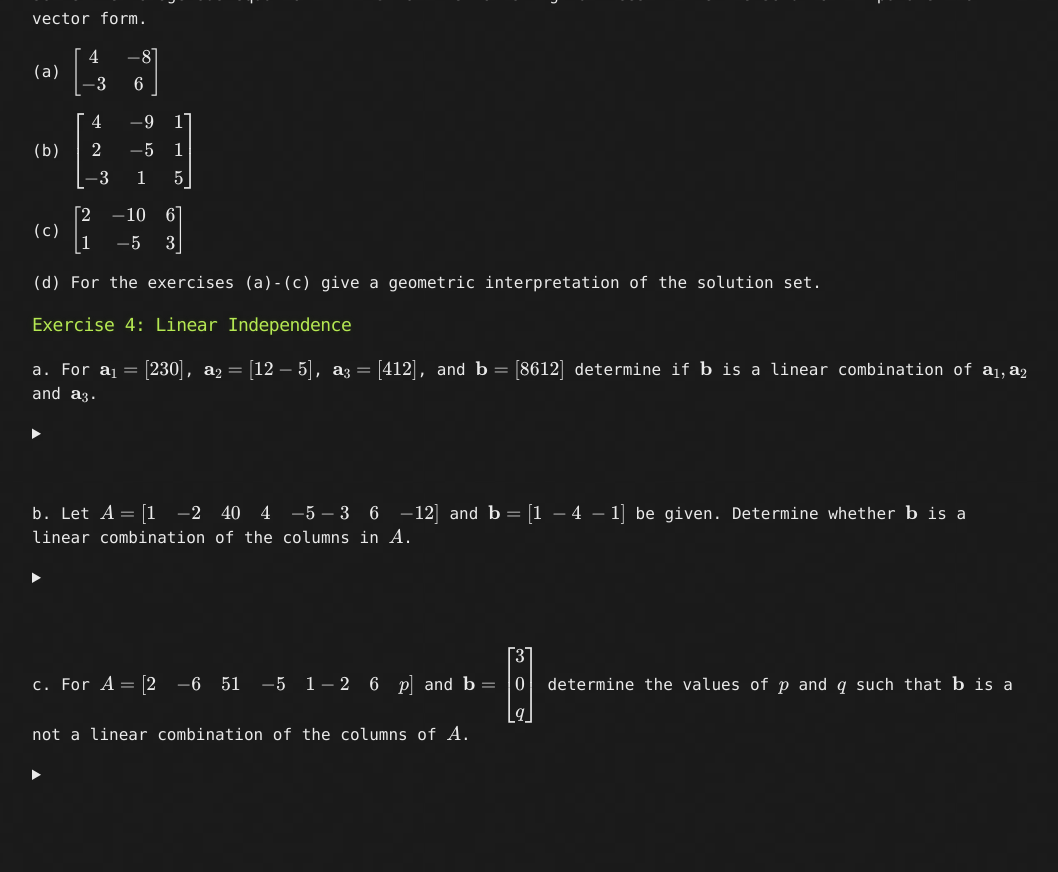
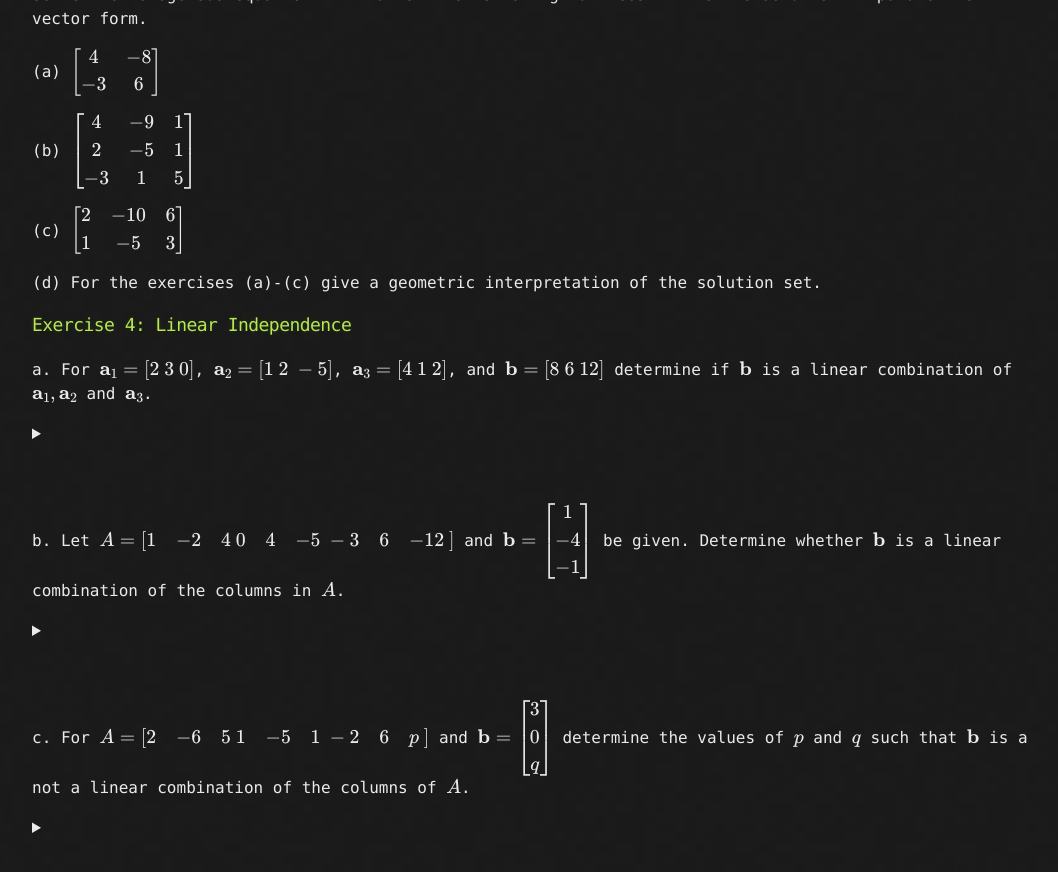
Before and after one commit to RBrooksDK/MSE1, a Jekyll site: the page built from 01_Getting_started_-_Basic_Arithmetic/test.md, in a window 1280 px wide and 900 px high, scrolled down 2710 px. Shown: the top 872 px of the window, without its empty margins (108-1166 px from the left). Built offline with Jekyll 4.4.1, drawn with Linux system fonts in a browser that asks for light colours; our own code applies the rules of GitHub Pages for plain Markdown files; before the commit the page ends 3557 px from its top, so only the background shows below that.

```diff
--- a/01_Getting_started_-_Basic_Arithmetic/test.md
+++ b/01_Getting_started_-_Basic_Arithmetic/test.md
@@ -373,26 +373,26 @@ $$
 a. For
     $\mathbf{a}_1 =
         \begin{bmatrix}
-            2\\
-            3\\
+            2\\\
+            3\\\
             0
         \end{bmatrix}$,
     $\mathbf{a}_2 =
         \begin{bmatrix}
-            1\\
-            2\\
+            1\\\
+            2\\\
             -5
         \end{bmatrix}$,
     $\mathbf{a}_3 =
         \begin{bmatrix}
-            4\\
-            1\\
+            4\\\
+            1\\\
             2
         \end{bmatrix}$, and
     $\mathbf{b} =
         \begin{bmatrix}
-            8\\
-            6\\
+            8\\\
+            6\\\
             12
         \end{bmatrix}$
 determine if $\mathbf{b}$ is a linear combination of $\mathbf{a}_1,\mathbf{a}_2$ and $\mathbf{a}_3$.
@@ -409,11 +409,11 @@ Yes, since $\mathbf{b}=3\mathbf{a}_1-2\mathbf{a}_2+\mathbf{a}_3$
 <br>
 
 b.
-Let $A = \begin{bmatrix}1  & -2 & 4\\
-                        0  & 4  & -5\\
-                        -3 & 6  & -12\\
+Let $A = \begin{bmatrix}1  & -2 & 4\\\
+                        0  & 4  & -5\\\
+                        -3 & 6  & -12\\\
                         \end{bmatrix}$ and
-    $\mathbf{b}=\begin{bmatrix}1 \\ -4 \\ -1\end{bmatrix}$ be given.
+    $\mathbf{b}=\begin{bmatrix}1 \\\ -4 \\\ -1\end{bmatrix}$ be given.
      Determine whether $\mathbf{b}$ is a linear combination of the columns in $A$.
 
 <details>
@@ -427,9 +427,9 @@ No $\mathbf{b}$ is not a linear combination of the columns of $A$
 
 <br>
 
-c. For $A = \begin{bmatrix}2  & -6 & 5\\
-                        1  & -5  & 1\\
-                        -2 & 6  & p\\
+c. For $A = \begin{bmatrix}2  & -6 & 5\\\
+                        1  & -5  & 1\\\
+                        -2 & 6  & p\\\
                         \end{bmatrix}$ and
         $\mathbf{b}= \begin{bmatrix}3 \\\ 0 \\\ q\end{bmatrix}$
     determine the values of $p$ and $q$ such that $\mathbf{b}$ is a not a linear combination of the columns of $A$.
```
